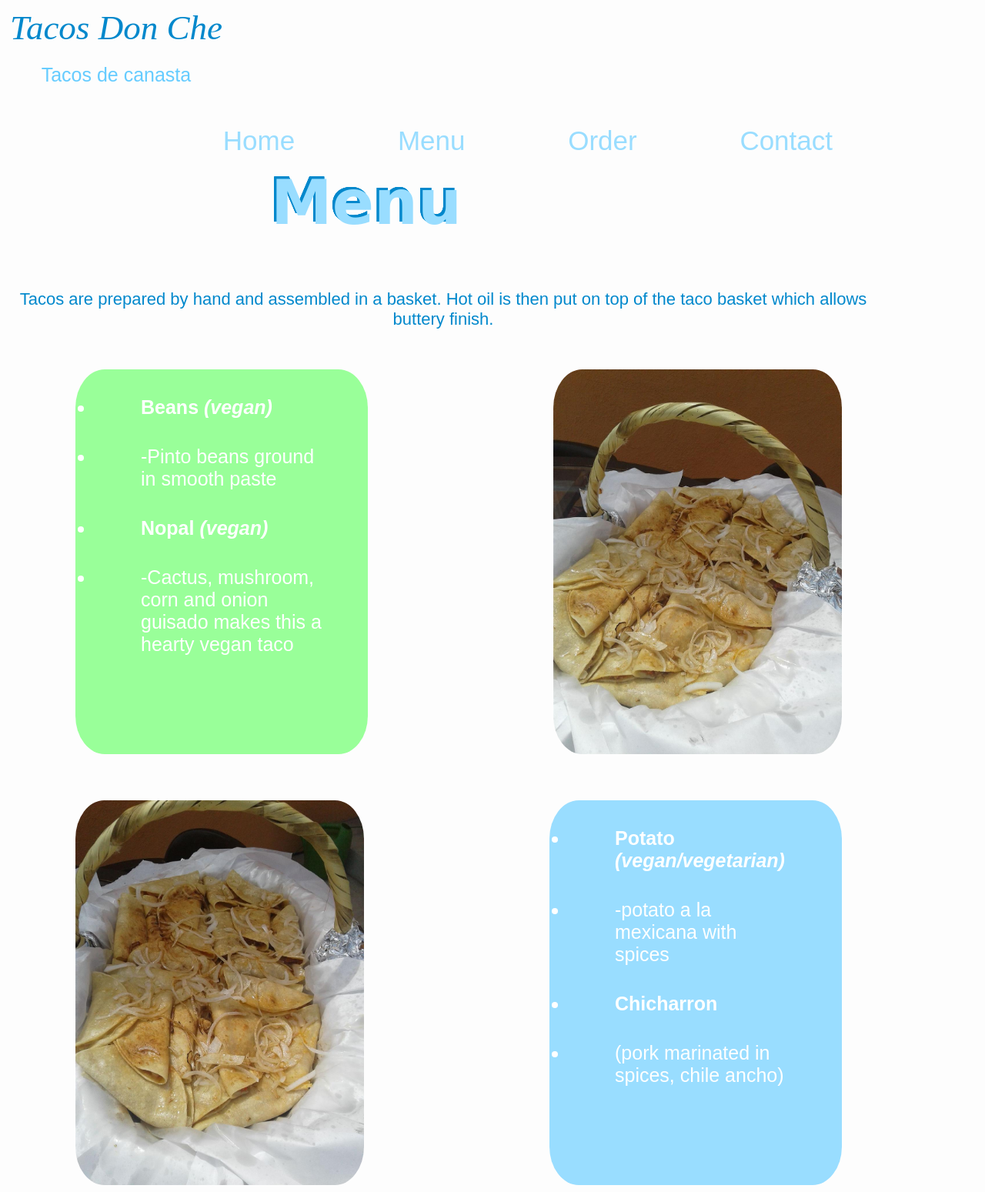
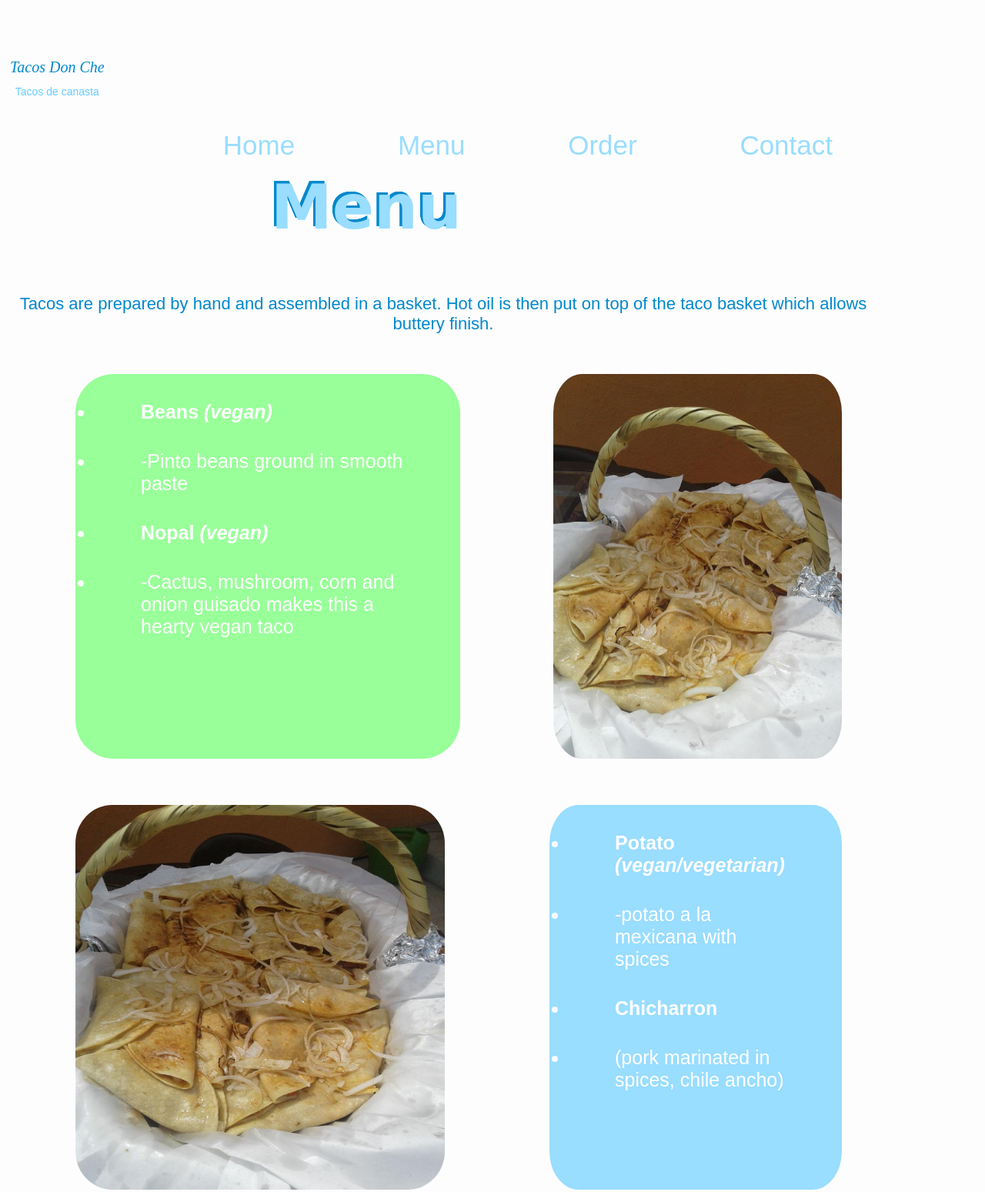
Before and after one commit to jackieb500/donche, a plain HTML site: page menu.html in a window 1280 px wide. Shown: the top 1549 px of the page at 77% size. Drawn offline with Linux system fonts and the light colour scheme.

Commit message:
added media css

```diff
--- a/menu.html
+++ b/menu.html
@@ -6,7 +6,7 @@
 </head>
 
 <body>
-  <div id="navbar">
+  <header>
     <div class="title">
       <h1>Tacos Don Che</h1>
       <h2>Tacos de canasta</h2>
@@ -18,7 +18,7 @@
       <a href="order.html" id="button3">Order</a>
       <a href="contact.html" id="button4">Contact</a>
     </nav>
-  </div>
+  <header>
     <h2 class="strokeme">Menu</h2>
       <h3 id="caption">Tacos are prepared by hand and assembled in a basket.
         Hot oil is then put on top of the taco basket which allows buttery finish. </h3>
--- a/style.css
+++ b/style.css
@@ -24,6 +24,7 @@ h2 {
 h3{
   color: #08c;
   font-size: 25px;
+  text-align: center;
 }
 #caption{
   font-weight: lighter;
@@ -116,3 +117,20 @@ li{
 #div3{
   background-color: #f99;
 }
+
+@media (max-height: 950px) {
+  h1{
+    font-size: 20px;
+  }
+  h2{
+    font-size: 14px;
+  }
+  img {
+    max-width: 100%;
+    display: block;
+    height: auto;
+  }
+  .left{
+    width: 60vmin;
+  }
+}
```
